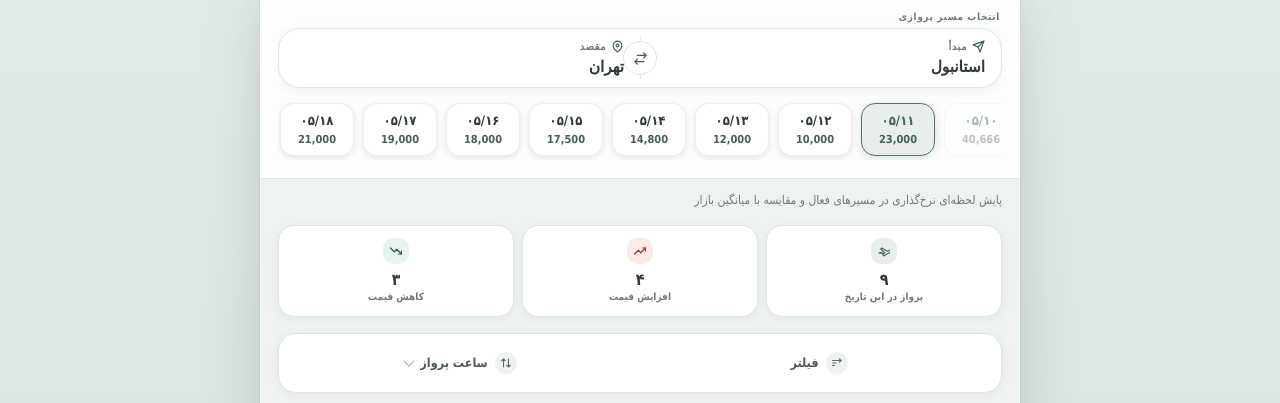
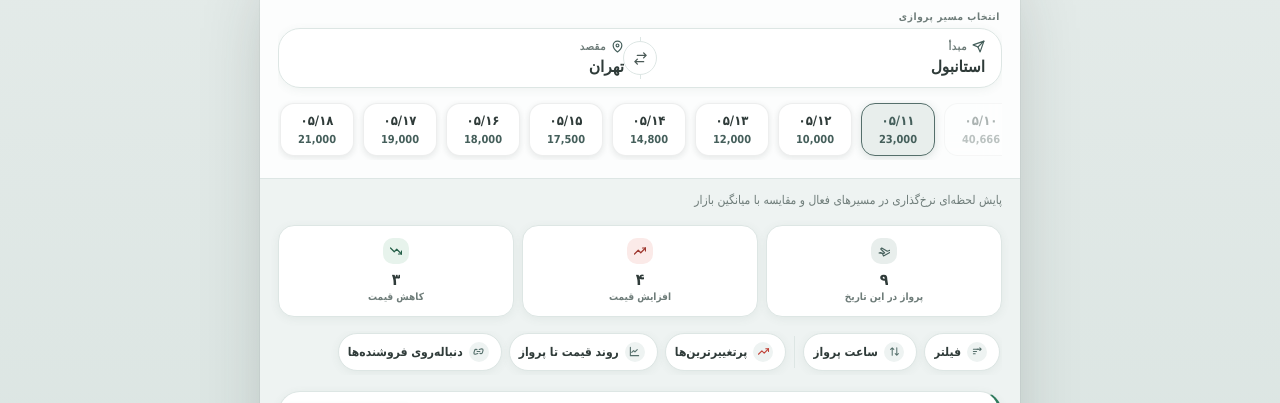
Before and after one commit to niratraining/fare-monitor, a plain HTML site: page docs/index.html in a window 1280 px wide. Shown: the part 55-458 px from the top of the page. Drawn offline with nearby package versions, Linux system fonts and the light colour scheme; a small style sheet from the web is missing; a web font is replaced by a local one.

Commit message:
Add files via upload

```diff
--- a/docs/index.html
+++ b/docs/index.html
@@ -725,57 +725,67 @@
   }
   .date-card.unavailable.active .daynum { color: var(--ink); }
 
-  /* --- نوار ابزارهای تحلیلی (پرتغییرترین‌ها/منحنی DTD/دنباله‌روی فروشنده‌ها و هر ابزار
-     بعدی که اضافه بشه): به‌جای اینکه هر ابزار یه بخش دائم-باز و جدا رو صفحه اشغال کنه
-     و هی شلوغ‌تر بشه، هر ابزار فقط یه چیپ فشرده تو این نوار می‌گیره؛ با تپ روی چیپ،
-     محتواش تو همون شیت مشترک پایین صفحه (insight-sheet) باز می‌شه — دقیقاً همون
-     مکانیزم شیت فیلتر/مرتب‌سازی. اضافه‌کردن ابزار جدید یعنی فقط یه چیپ دیگه اینجا،
-     نه یه بخش/CSS/JS جدید --- */
-  .insights-toolbar {
-    display: flex;
-    gap: 8px;
-    margin: 16px 18px 0;
+  /* --- نوار واحد ابزارها: فیلتر، مرتب‌سازی، و ابزارهای تحلیلی (پرتغییرترین‌ها/
+     منحنی DTD/دنباله‌روی فروشنده‌ها و هر ابزار بعدی) همه یه چیپ فشرده‌ی هم‌شکل تو
+     همین یه ردیفن — به‌جای یه پنل قاب‌دار برای فیلتر/مرتب‌سازی + یه ردیف جدا برای
+     ابزارها. با تپ روی هر چیپ، همون شیت مخصوص خودش (فیلتر/مرتب‌سازی/تحلیلی) باز
+     می‌شه. اضافه‌کردن ابزار جدید یعنی فقط یه چیپ دیگه اینجا، نه یه بخش/CSS/JS جدید --- */
+  .tools-toolbar {
+    display: flex;
+    align-items: center;
+    gap: 7px;
+    margin: 14px 18px 0;
     overflow-x: auto;
     padding: 2px 2px 4px;
     -webkit-overflow-scrolling: touch;
     scrollbar-width: none;
   }
-  .insights-toolbar::-webkit-scrollbar { display: none; }
-  .insight-chip {
+  .tools-toolbar::-webkit-scrollbar { display: none; }
+  .tool-chip {
     flex: none;
     display: flex;
     align-items: center;
-    gap: 7px;
-    padding: 9px 14px 9px 10px;
+    gap: 6px;
+    padding: 8px 12px 8px 9px;
     border: 1px solid var(--line);
     border-radius: 999px;
     background: var(--card);
     color: var(--ink);
     font-family: inherit;
-    font-size: 12.5px;
+    font-size: 12px;
     font-weight: 700;
     white-space: nowrap;
     cursor: pointer;
     -webkit-tap-highlight-color: transparent;
     box-shadow: var(--shadow-sm);
-    transition: background .16s ease, transform .12s ease, box-shadow .16s ease;
-  }
-  .insight-chip:active { transform: scale(.97); }
+    transition: background .16s ease, border-color .16s ease, transform .12s ease, color .16s ease, box-shadow .16s ease;
+  }
+  .tool-chip:active { transform: scale(.97); }
   @media (hover: hover) {
-    .insight-chip:hover { background: var(--paper); box-shadow: var(--shadow-md); }
-  }
-  .insight-chip .fi {
+    .tool-chip:not(.has-active):hover { background: var(--paper); }
+  }
+  .tool-chip.has-active {
+    background: linear-gradient(180deg, var(--card), var(--accent-tint));
+    border-color: var(--accent-bright);
+    color: var(--accent-strong);
+    box-shadow: 0 3px 10px -4px rgba(69, 95, 91, .35);
+  }
+  .tool-chip .fi {
     display: inline-flex;
     flex: none;
     align-items: center;
     justify-content: center;
-    width: 22px;
-    height: 22px;
+    width: 20px;
+    height: 20px;
     border-radius: 50%;
     background: var(--paper);
     color: var(--accent);
-  }
-  .insight-chip[data-tone="danger"] .fi { color: var(--danger); }
+    transition: background .16s ease, color .16s ease;
+  }
+  .tool-chip .fi svg { width: 11px; height: 11px; display: block; }
+  .tool-chip.has-active .fi { background: var(--accent-strong); color: #fff; }
+  .tool-chip[data-tone="danger"] .fi { color: var(--danger); }
+  .tool-chip-sep { flex: none; width: 1px; align-self: stretch; margin: 3px 1px; background: var(--line); }
   .movers-list {
     display: flex;
     gap: 8px;
@@ -992,64 +1002,7 @@
     box-shadow: 0 2px 6px rgba(30, 41, 38, 0.22);
   }
 
-  /* --- نوار ابزار فیلتر/مرتب‌سازی: الگوی استاندارد اپ‌های رزرو (دو دکمه‌ی قرصی
-     زیر نوار KPI، چسبان زیر هدر)؛ هرکدوم یه شیت پایین‌رونده‌ی جدا باز می‌کنن --- */
-  .filter-toolbar {
-    display: flex;
-    gap: 8px;
-    margin: 16px 18px 0;
-    padding: 7px;
-    background: var(--card);
-    border: 1px solid var(--line);
-    border-radius: 18px;
-    box-shadow: var(--shadow-sm), inset 0 0 0 1px rgba(255,255,255,.4);
-  }
-  .ft-btn {
-    flex: 1;
-    display: flex;
-    align-items: center;
-    justify-content: center;
-    gap: 7px;
-    padding: 10px 14px;
-    border: 1px solid transparent;
-    border-radius: 999px;
-    background: transparent;
-    color: var(--ink-soft);
-    font-family: inherit;
-    font-size: 12.5px;
-    font-weight: 700;
-    cursor: pointer;
-    -webkit-tap-highlight-color: transparent;
-    transition: background .16s ease, border-color .16s ease, transform .12s ease, color .16s ease, box-shadow .16s ease;
-    position: relative;
-    min-width: 0;
-  }
-  .ft-btn:active { transform: scale(.97); }
-  @media (hover: hover) {
-    .ft-btn:not(.has-active):hover { background: var(--paper); color: var(--ink); }
-  }
-  .ft-btn.has-active {
-    background: linear-gradient(180deg, var(--card), var(--accent-tint));
-    border-color: var(--accent-bright);
-    color: var(--accent-strong);
-    box-shadow: 0 3px 10px -4px rgba(69, 95, 91, .35);
-  }
-  .ft-btn .fi {
-    display: inline-flex;
-    flex: none;
-    align-items: center;
-    justify-content: center;
-    width: 22px;
-    height: 22px;
-    border-radius: 50%;
-    background: var(--paper);
-    color: var(--accent);
-    transition: background .16s ease, color .16s ease;
-  }
-  .ft-btn .fi svg { width: 12px; height: 12px; display: block; }
-  .ft-btn.has-active .fi { background: var(--accent-strong); color: #fff; }
-  .ft-btn-label { overflow: hidden; text-overflow: ellipsis; white-space: nowrap; }
-  .ft-chevron { flex: none; width: 8px; height: 8px; border-right: 1.6px solid currentColor; border-bottom: 1.6px solid currentColor; transform: rotate(45deg); margin-top: -3px; opacity: .5; }
+  .tool-chip-label { overflow: hidden; text-overflow: ellipsis; white-space: nowrap; }
   .filter-badge {
     display: none;
     min-width: 16px;
@@ -2018,19 +1971,6 @@
   </div>
 </section>
 
-<div class="filter-toolbar" id="filterToolbar">
-  <button type="button" class="ft-btn" id="filterBtn">
-    <span class="fi"><svg viewBox="0 0 24 24" fill="none" stroke="currentColor" stroke-width="2.2" stroke-linecap="round" stroke-linejoin="round"><path d="M3 7h11M3 12h7M3 17h4"/><path d="m17 4 3 3-3 3M20 7h-9"/></svg></span>
-    <span class="ft-btn-label">فیلتر</span>
-    <span class="filter-badge" id="filterBadge"></span>
-  </button>
-  <button type="button" class="ft-btn" id="sortBtn">
-    <span class="fi"><svg viewBox="0 0 24 24" fill="none" stroke="currentColor" stroke-width="2.2" stroke-linecap="round" stroke-linejoin="round"><path d="M7 4v16M7 4 3.5 7.5M7 4l3.5 3.5"/><path d="M17 20V4M17 20l3.5-3.5M17 20l-3.5-3.5"/></svg></span>
-    <span class="ft-btn-label" id="sortBtnLabel">ساعت پرواز</span>
-    <span class="ft-chevron"></span>
-  </button>
-</div>
-
 <dialog class="modal-overlay filter-sheet" id="filterSheetOverlay" data-ephemeral="false">
   <div class="modal-card">
     <div class="sheet-handle"></div>
@@ -2117,16 +2057,27 @@
   </div>
 </dialog>
 
-<!-- نوار ابزارهای تحلیلی: هر ابزار (پرتغییرترین‌ها/DTD/دنباله‌روی فروشنده و هر ابزار
-     بعدی) فقط یه چیپه؛ هیچ‌کدوم دائم رو صفحه باز نیستن. تپ می‌کنی، باز می‌شه. -->
-<div class="insights-toolbar" id="insightsToolbar">
-  <button type="button" class="insight-chip" id="insightChip-movers" style="display:none;" data-tone="danger">
+<!-- نوار واحد ابزارها: فیلتر، مرتب‌سازی، و ابزارهای تحلیلی (پرتغییرترین‌ها/DTD/
+     دنباله‌روی فروشنده و هر ابزار بعدی) همه یه چیپ فشرده‌ی هم‌شکلن؛ هیچ‌کدوم دائم
+     رو صفحه باز نیستن، تپ می‌کنی، شیت مخصوص خودش باز می‌شه. -->
+<div class="tools-toolbar" id="toolsToolbar">
+  <button type="button" class="tool-chip" id="filterBtn">
+    <span class="fi"><svg viewBox="0 0 24 24" fill="none" stroke="currentColor" stroke-width="2.2" stroke-linecap="round" stroke-linejoin="round"><path d="M3 7h11M3 12h7M3 17h4"/><path d="m17 4 3 3-3 3M20 7h-9"/></svg></span>
+    <span class="tool-chip-label">فیلتر</span>
+    <span class="filter-badge" id="filterBadge"></span>
+  </button>
+  <button type="button" class="tool-chip" id="sortBtn">
+    <span class="fi"><svg viewBox="0 0 24 24" fill="none" stroke="currentColor" stroke-width="2.2" stroke-linecap="round" stroke-linejoin="round"><path d="M7 4v16M7 4 3.5 7.5M7 4l3.5 3.5"/><path d="M17 20V4M17 20l3.5-3.5M17 20l-3.5-3.5"/></svg></span>
+    <span class="tool-chip-label" id="sortBtnLabel">ساعت پرواز</span>
+  </button>
+  <span class="tool-chip-sep" aria-hidden="true"></span>
+  <button type="button" class="tool-chip" id="insightChip-movers" style="display:none;" data-tone="danger">
     <span class="fi"><svg width="12" height="12" viewBox="0 0 24 24" fill="none" stroke="currentColor" stroke-width="2.4" stroke-linecap="round" stroke-linejoin="round"><path d="M23 6l-9.5 9.5-5-5L1 18"/><path d="M17 6h6v6"/></svg></span> پرتغییرترین‌ها
   </button>
-  <button type="button" class="insight-chip" id="insightChip-dtd" style="display:none;">
+  <button type="button" class="tool-chip" id="insightChip-dtd" style="display:none;">
     <span class="fi"><svg width="12" height="12" viewBox="0 0 24 24" fill="none" stroke="currentColor" stroke-width="2.4" stroke-linecap="round" stroke-linejoin="round"><path d="M3 3v18h18"/><path d="M18 8l-5 5-3-3-4 4"/></svg></span> روند قیمت تا پرواز
   </button>
-  <button type="button" class="insight-chip" id="insightChip-sb" style="display:none;">
+  <button type="button" class="tool-chip" id="insightChip-sb" style="display:none;">
     <span class="fi"><svg width="12" height="12" viewBox="0 0 24 24" fill="none" stroke="currentColor" stroke-width="2.4" stroke-linecap="round" stroke-linejoin="round"><path d="M9 12h6"/><path d="M13.5 7.5 19 6a3 3 0 0 1 3 3l-1.5 5.5a3 3 0 0 1-3.6 2.1L15 16"/><path d="M10.5 16.5 5 18a3 3 0 0 1-3-3l1.5-5.5A3 3 0 0 1 7.1 7.4L9 8"/></svg></span> دنباله‌روی فروشنده‌ها
   </button>
 </div>
@@ -2317,7 +2268,8 @@
 // ابزارهای تحلیلی (insight tools): پرتغییرترین‌ها/منحنی DTD/دنباله‌روی فروشنده‌ها،
 // و هر ابزار تحلیلی که بعداً اضافه بشه. این‌ها به‌جای اینکه هر کدوم یه section
 // دائم-باز رو صفحه باشن (که هر ابزار جدید صفحه رو شلوغ‌تر می‌کرد)، فقط یه چیپ
-// تو نوار insights-toolbar می‌گیرن؛ محتواشون فقط با تپ روی چیپ، تو همون شیت
+// تو نوار واحد ابزارها (tools-toolbar، همون‌جایی که فیلتر/مرتب‌سازی هم هستن) می‌گیرن؛
+// محتواشون فقط با تپ روی چیپ، تو همون شیت
 // مشترک پایین صفحه (insightSheetOverlay) رندر می‌شه — با همون presentSheet/
 // closeSheet که فیلتر/مرتب‌سازی استفاده می‌کنن، برای حس یکدست.
 //
```
